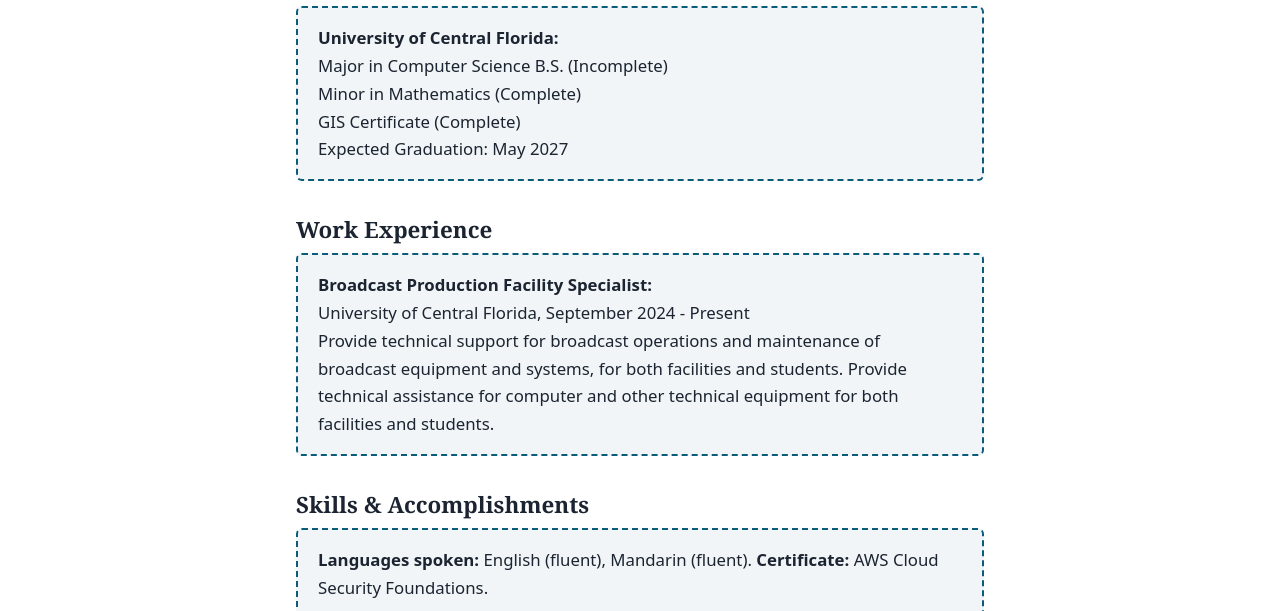
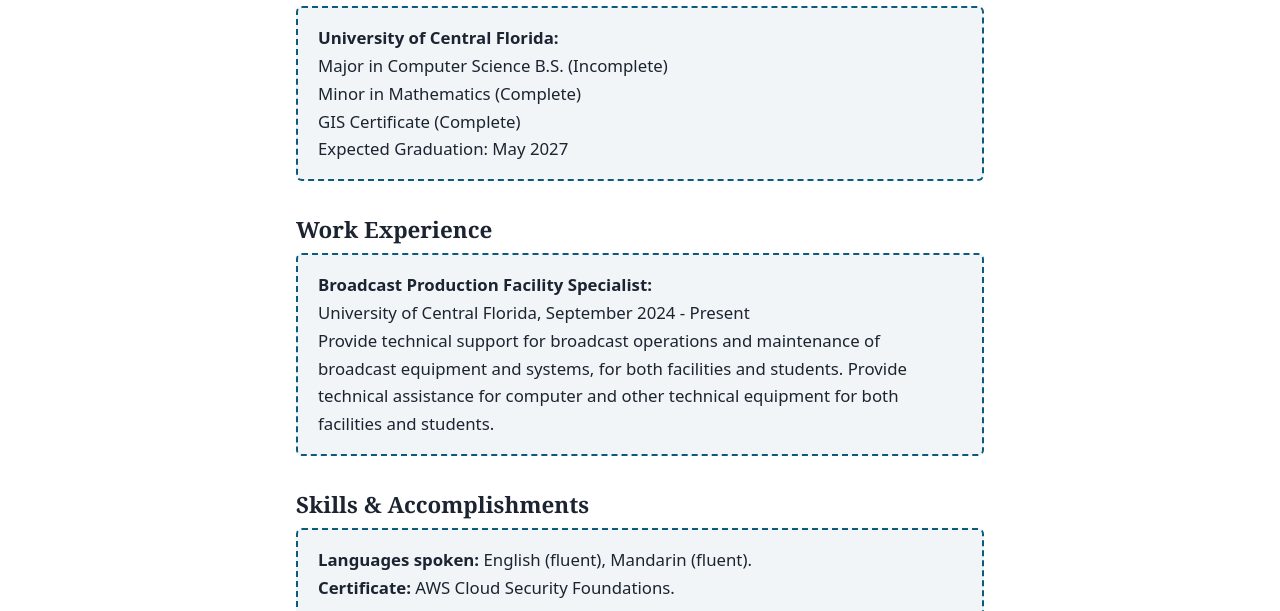
Before and after one commit to User4872/user4872.github.io, a plain HTML site: page about.html in a window 1280 px wide. Shown: the part 189-800 px from the top of the page. Drawn offline with Linux system fonts and the light colour scheme.

Commit message:
Line break

```diff
--- a/about.html
+++ b/about.html
@@ -24,7 +24,7 @@ GIS Certificate (Complete)<br>Expected Graduation: May 2027</div>
 </section>
 <section>
   <h2>Skills &amp; Accomplishments</h2>
-  <div class="placeholder"><strong>Languages spoken:</strong> English (fluent), Mandarin (fluent). <strong>Certificate:</strong> AWS Cloud Security
+  <div class="placeholder"><strong>Languages spoken:</strong> English (fluent), Mandarin (fluent). <strong><br>Certificate:</strong> AWS Cloud Security
 Foundations. </div>
 </section>
 </main>
```
